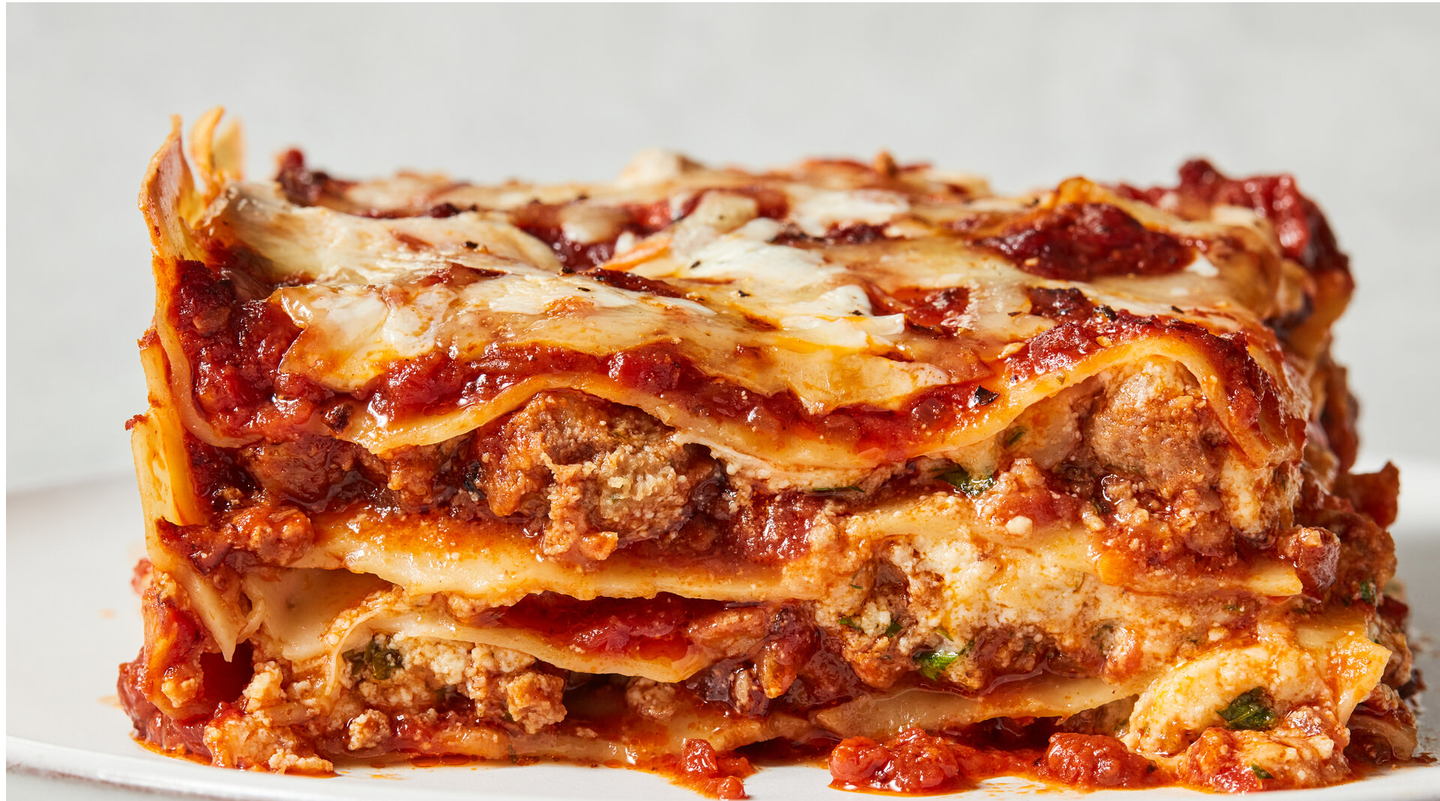
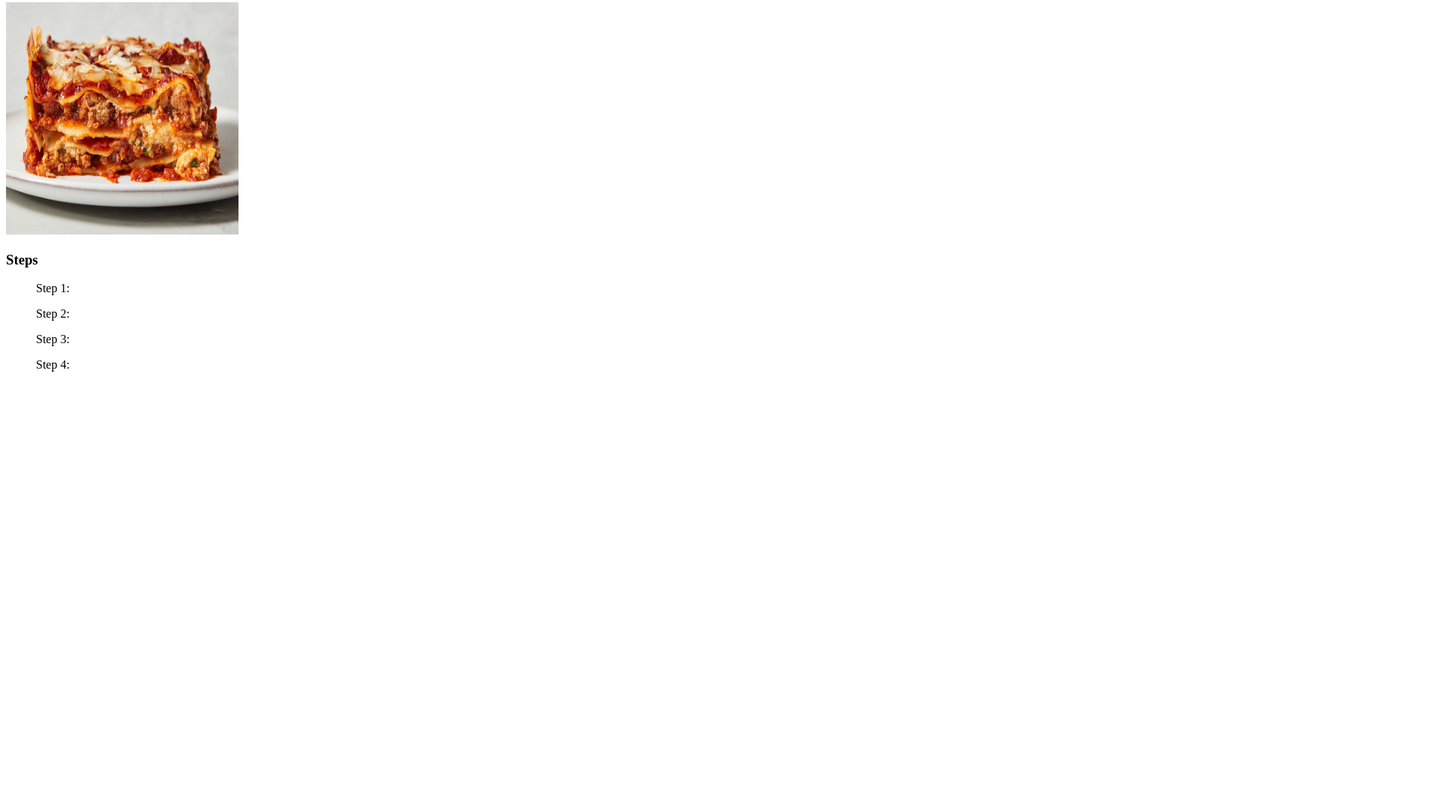
Before and after one commit to synthnoise/recipe_page, a plain HTML site: page recipes/lasagna.html in a window 1280 px wide. Shown: the part 285-1354 px from the top of the page at 75% size, 1920 px wide, since content can reach past the window. After the commit the page ends 800 px from the top, so only its background shows below. Drawn offline with Linux system fonts and the light colour scheme.

Commit message:
modified burger and lasagna.html

```diff
--- a/recipes/lasagna.html
+++ b/recipes/lasagna.html
@@ -16,6 +16,11 @@
         <ul>Cheddar</ul>
         <ul>Mozzarella</ul>
     </ul>
-    <img src="../images/Lasagna.jpg" alt="picture of lasagna">
+    <img src="../images/Lasagna.jpg" alt="picture of lasagna" height="310" width="310">
+    <h3>Steps</h3>
+    <ol>Step 1:</ol>
+    <ol>Step 2:</ol>
+    <ol>Step 3:</ol>
+    <ol>Step 4:</ol>
 </body>
 </html>
```
Also changed, not shown: recipes/burger.html (+6 -1 lines).
